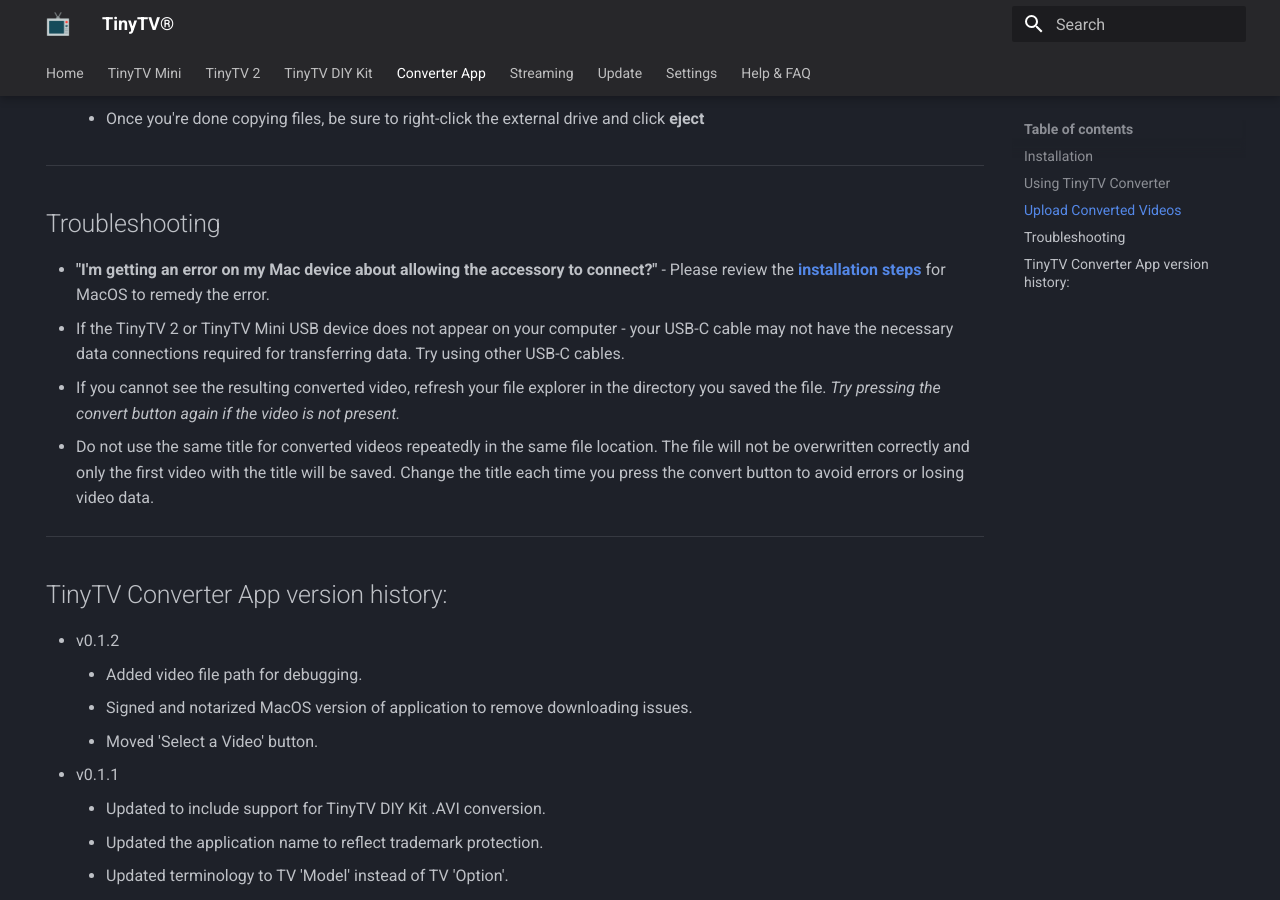
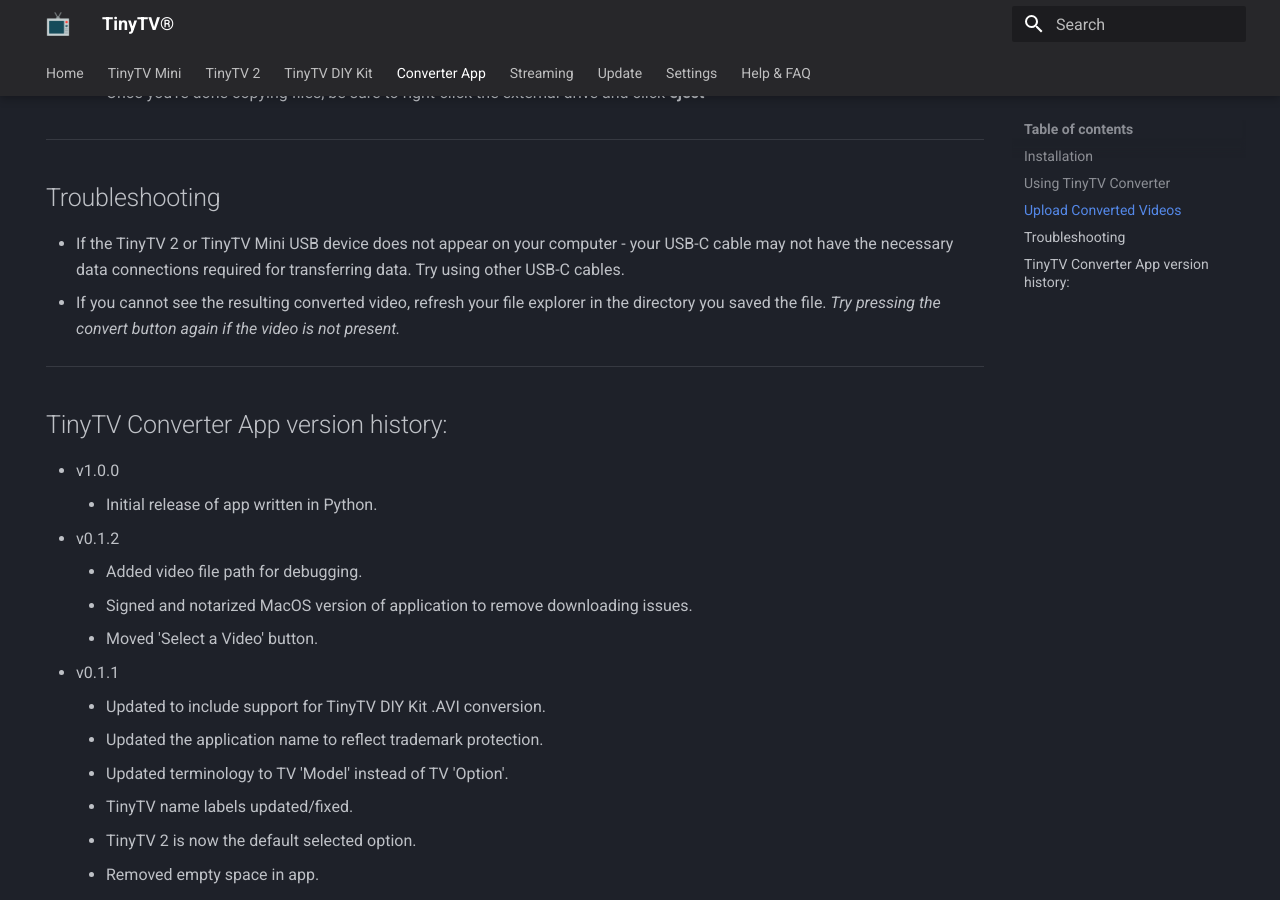
Before and after one commit to TinyCircuits/TinyTV-site, an MkDocs documentation site: the page built from docs/TinyTV-Converter-App.md, in a window 1280 px wide and 900 px high, scrolled down 1722 px. Built offline with MkDocs 1.6.1 and Material for MkDocs 9.7.7, drawn with Linux system fonts in a browser that asks for light colours; some of the changed text lies outside the part shown.

Commit message:
Fix some wording

```diff
--- a/docs/TinyTV-Converter-App.md
+++ b/docs/TinyTV-Converter-App.md
@@ -24,37 +24,28 @@
 
 === "Windows"
 
-    - <a href="https://files.tinycircuits.com/TinyTV%20Video%20Converter_0.1.2_x64_en-US.msi" download target="_blank" alt="Windows 64 bit Installer">**Windows Download**</a> (64-bit)
+    - <a href="https://files.tinycircuits.com/TinyTVConverterWindows1.0.zip" download target="_blank" alt="Windows 64 bit Installer">**Windows Download**</a> (64-bit)
 
     Click the above link and wait for the download to complete.
 
-    Once downloaded, left-click the _.exe_ file through the browser download dialog or double left-click the file in File Explorer.
+    Unzip _.exe_ file and double click it to run.
 
     _Note: If your browser asks you if you want to keep the file, select **Yes** or **Keep**. Windows may warn you about running the file, click **Advanced** and **Run Anyway**_
 
 
 === "MacOS"
 
-    - <a href="https://files.tinycircuits.com/TinyTV%20Video%20Converter_0.1.2_x64.dmg" download target="_blank" alt="Mac Intel Installer">**MacOS Download**</a> (for Intel and Apple Silicon)
+    - <a href="https://files.tinycircuits.com/TinyTVConverter.zip" download target="_blank" alt="Mac Intel Installer">**MacOS Download**</a> (for Intel and Apple Silicon)
 
 
     To download the TinyTV Converter Application, it may help to use Google Chrome. Press the above download link, choose a location for the installer file, and then select 'Keep' from the option arrow found on the chrome download pop-up at the bottom of your browser window:
 
     <center><img width="75%" height="75%" src="https://github.com/TinyCircuits/Wiki-Tutorials-Supporting-Files/raw/master/Utilities/TinyTV-App/Chrome-download-message.jpg" /></center>
-    <center>_Screen capture of the 'Keep' option highlighted_</center>
 
     ---
+    The TinyTV converter app is not currently signed so you will need to right-click the file in Finder and click **Open**, then click **Open** again in the warning dialog.
 
-    **Mac (M1 and M2) Accessory Approval**
-
-    The silicon processors available in MacOS devices starting in November 2020 have an additional USB device security protocol that you must accept when connecting your TinyTV in order to place converted videos into the TinyTV's memory. When plugging in a USB device, you may see this pop-up window:
-
-    <center><img width="40%" height="40%" src="../images/Mac-USB-Accessory.png"/></center>
-    <center>_Screen capture of the 'Open' option highlighted_</center>
-
-
-    Please review <a href="https://support.apple.com/lt-lt/guide/mac-help/mchlf779ae93/mac" target="_blank" alt="">**Mac's publication on allowing accessories to connect to Mac**</a> to learn how to approve USB device accessories.
-
+    <center><img width="75%" height="75%" src="../images/Mac-double-open-menus.jpg" /></center>
 </div>
 
 
@@ -97,10 +88,8 @@
 
 ## Troubleshooting
 
-- **"I'm getting an error on my Mac device about allowing the accessory to connect?"** - Please review the <a href="#installation" alt="">**installation steps**</a> for MacOS to remedy the error.
 - If the TinyTV 2 or TinyTV Mini USB device does not appear on your computer - your USB-C cable may not have the necessary data connections required for transferring data. Try using other USB-C cables.
 - If you cannot see the resulting converted video, refresh your file explorer in the directory you saved the file. _Try pressing the convert button again if the video is not present._
-- Do not use the same title for converted videos repeatedly in the same file location. The file will not be overwritten correctly and only the first video with the title will be saved. Change the title each time you press the convert button to avoid errors or losing video data.
 
 
 
@@ -109,7 +98,8 @@
 
 
 ## TinyTV Converter App version history:
-
+* v1.0.0
+    * Initial release of app written in Python.
 * v0.1.2
     * Added video file path for debugging.
     * Signed and notarized MacOS version of application to remove downloading issues.
```
Also changed, not shown: docs/images/Mac-double-open-menus.jpg (added).
